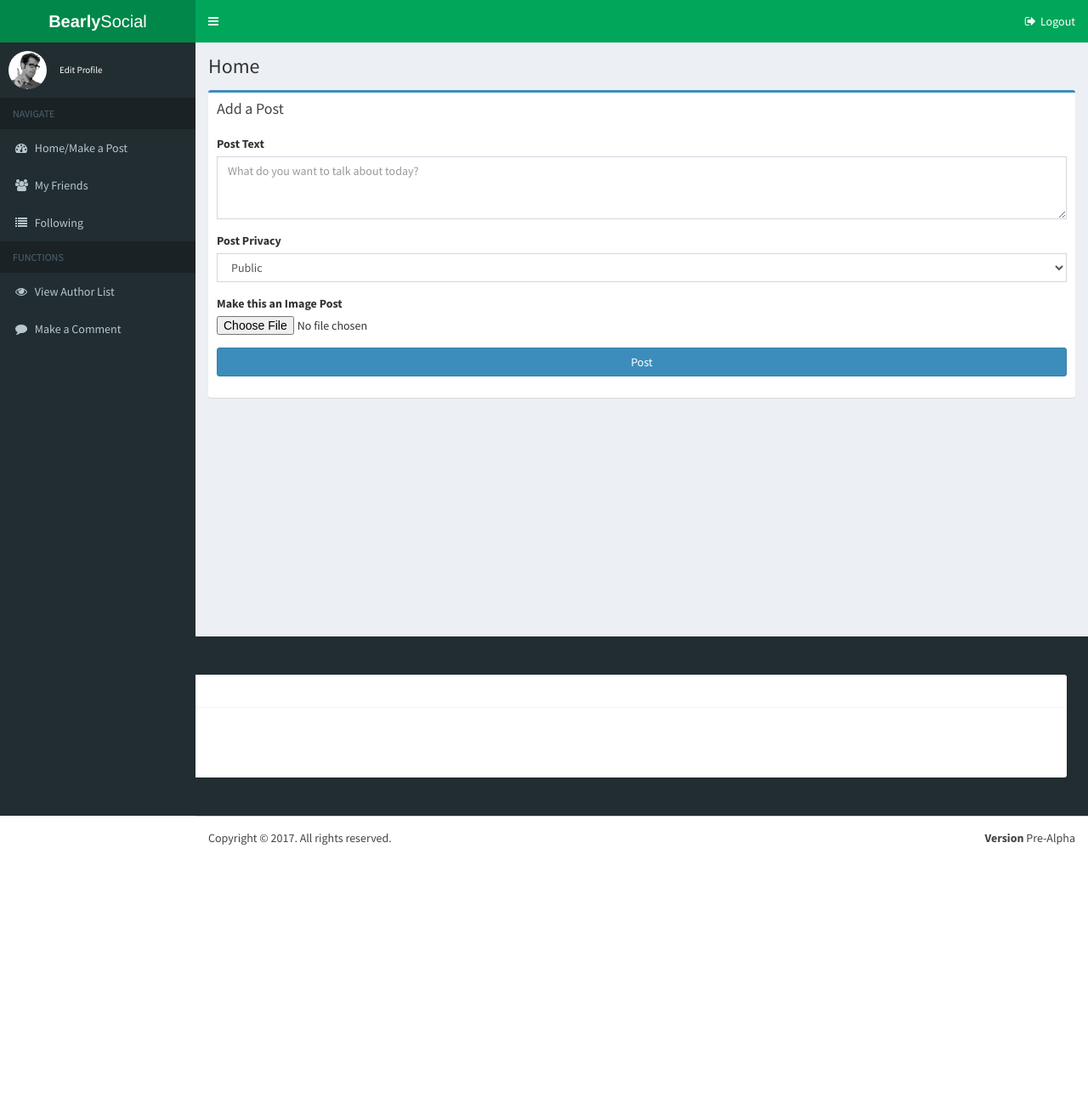
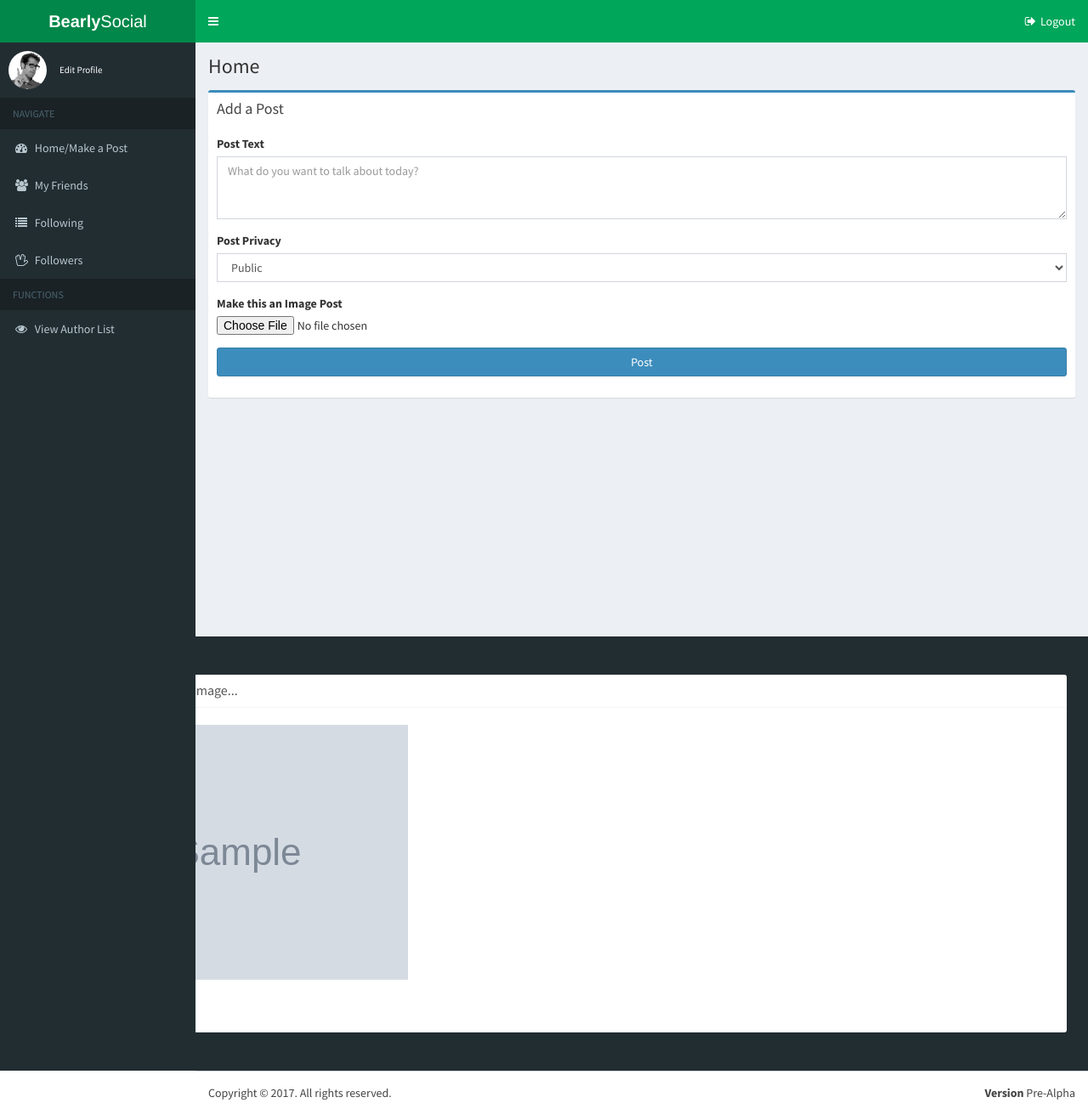
Before and after one commit to genomaxx/404cmputProject, a Django app: template social/author/templates/author/index.html in a window 1280 px wide. Shown: the whole page at 85% size. Before the commit the page ends 995 px from the top, so only its background shows below. Run offline with Django 3.2, Linux system fonts and the light colour scheme; the template is opened without the code that fills it: most values are stand-ins (such as "Sample title", 1, 10 or a date in 2020); grey boxes marked "Sample" are stand-in pictures; some libraries are stand-ins or nearby versions.

Commit message:
images work

```diff
--- a/social/author/templates/author/index.html
+++ b/social/author/templates/author/index.html
@@ -51,7 +51,6 @@
       <!-- /.col -->
     </div>
     <!-- /.row -->
-
       <!-- row -->
       <div class="row">
         <div class="col-md-12">
@@ -65,13 +64,30 @@
             </li>
             <!-- /.timeline-label -->
             {% for post in posts %}
+            {% if post.image %}
+            <li>
+              <i class="fa fa-camera bg-purple"></i>
+
+              <div class="timeline-item">
+                <h3 class="timeline-header">{{ post.author }} posted an image...</h3>
+
+                <div class="timeline-body">
+                  <img src="{{ post.image.url }}" class="margin img-responsive">
+                </div>
+                <div class="timeline-footer">
+                  <a href="{% url 'post:post' post.id %}" class="btn btn-primary btn-xs">More Details</a>
+                </div>
+              </div>
+            </li>
+            <!-- END timeline item -->
+            <!-- timeline item -->
+            {% endif %}
+            {% if not post.image %}
             <li>
               <i class="fa fa-sticky-note bg-blue"></i>
 
               <div class="timeline-item">
-	      <h3 class="timeline-header">
-		<a href="{% url 'author:profile' post.author.id.id %}">Title by {{ post.author }}</a>
-	      </h3>
+                <h3 class="timeline-header">{{ post.author }} posted...</h3>
 
                 <div class="timeline-body">
                     {{ post.content }}
@@ -81,6 +97,7 @@
                 </div>
               </div>
             </li>
+            {% endif %}
             {% endfor %}
             <!-- timeline item -->
             <!-- END timeline item -->
--- a/social/social/settings.py
+++ b/social/social/settings.py
@@ -163,6 +163,12 @@ STATICFILES_DIRS = [
     os.path.join(PROJECT_ROOT, 'static'),
 ]
 
+# Media Files
+MEDIA_ROOT = os.path.join(BASE_DIR, 'images/')
+MEDIA_URL = '/images/'
+
+
+
 # Simplified static file serving.
 # https://warehouse.python.org/project/whitenoise/
 #STATICFILES_STORAGE = 'whitenoise.storage.CompressedManifestStaticFilesStorage'
--- a/social/social/templates/includes/navigation.html
+++ b/social/social/templates/includes/navigation.html
@@ -54,16 +54,16 @@
             <i class="fa fa-list"></i> <span>Following</span>
           </a>
         </li>
+	    <li>
+          <a href="#">
+            <i class="fa fa-hand-spock-o"></i> <span>Followers</span>
+          </a>
+        </li>
         <li class="header">FUNCTIONS</li>
 	    <li>
           <a href="#">
             <i class="fa fa-eye"></i> <span>View Author List</span>
           </a>
-	    <li>
-          <a href="#">
-            <i class="fa fa-comment"></i> <span>Make a Comment</span>
-          </a>
-        </li>
         </li>
       </ul>
     </section>
```
Also changed, not shown: social/author/views.py (+9 -4 lines), social/post/models.py (+8 -0 lines), social/post/templates/view.html (+10 -2 lines), social/social/urls.py (+7 -0 lines), social/author/migrations/0001_initial.py (added), social/author/migrations/__init__.py (added), social/comment/migrations/0001_initial.py (added), social/comment/migrations/__init__.py (added), social/images/hello.txt (added), social/post/migrations/0001_initial.py (added), social/post/migrations/__init__.py (added). Lines whose indentation alone changed are shown as unchanged.
